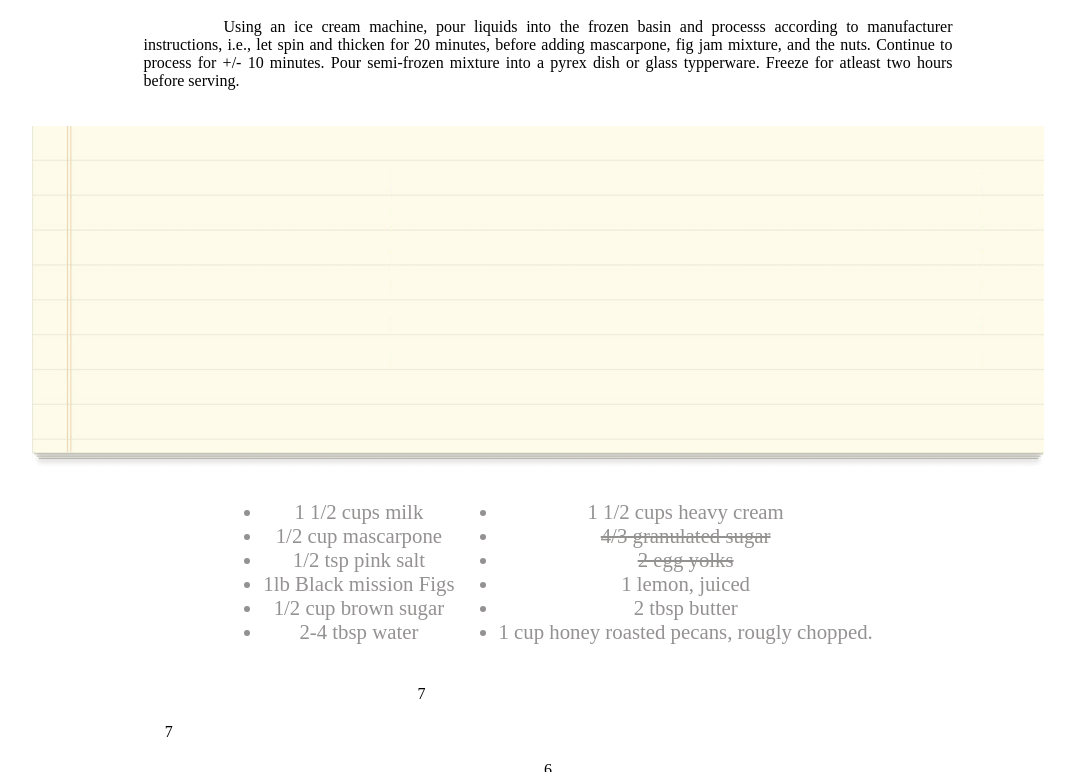
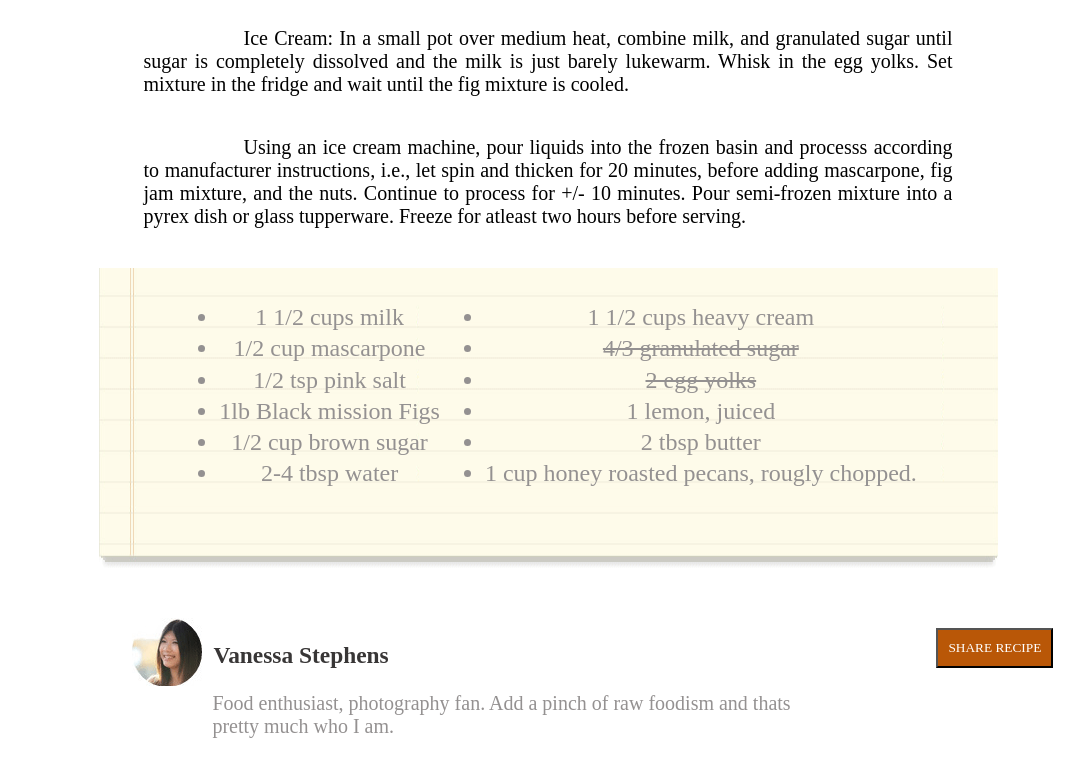
Before and after one commit to ScottDenton/Chocolate-Pizza, a plain HTML site: page index.html in a window 1280 px wide. Shown: the part 1011-1783 px from the top of the page, without its empty margins (102-1186 px from the left). Drawn offline with Linux system fonts and the light colour scheme.

Commit message:
shopping list and author details completed

```diff
--- a/index.html
+++ b/index.html
@@ -3,8 +3,10 @@
         <title>Chocolate Pizza Box CSS</title>
         <link href= "style.css" type = "text/css" rel = "stylesheet">
     </head>
+
     <body>
         <div class = "grid-outline">
+
             <div id = "row-1" class = "row-1">
                 <div class = "col-1"> <img src = "Assets\logo.png" alt = "logo"> </div>
                 <div class = "col-1"><h4>Delicious</h4><p>The best food blog on the web.</p> </div>
@@ -24,14 +26,12 @@
                 <div class = "col-2">
                     <p>For the fig-swirl: Melt butter over medium heat in a saucepan. Add brown sugar and stir to dissolve. Halve all of the figs and toss in the saucepan with water and lemon juice. Cook over medium heat, stirring frequently, intil you have a chunky-jammy mixture. Add salt with one or two stirs, set aside and let cool completely. </p>
                     <p> Ice Cream: In a small pot over medium heat, combine milk, and granulated sugar until sugar is completely dissolved and the milk is just barely lukewarm. Whisk in the egg yolks. Set mixture in the fridge and wait until the fig mixture is cooled.</p>
-                    <p>Using an ice cream machine, pour liquids into the frozen basin and processs according to manufacturer instructions, i.e., let spin and thicken for 20 minutes, before adding mascarpone, fig jam mixture, and the nuts. Continue to process for +/- 10 minutes. Pour semi-frozen mixture into a pyrex dish or glass typperware. Freeze for atleast two hours before serving.</p>
+                    <p>Using an ice cream machine, pour liquids into the frozen basin and processs according to manufacturer instructions, i.e., let spin and thicken for 20 minutes, before adding mascarpone, fig jam mixture, and the nuts. Continue to process for +/- 10 minutes. Pour semi-frozen mixture into a pyrex dish or glass tupperware. Freeze for atleast two hours before serving.</p>
 
                 </div>
             </div>
 
-            <div id = "row-5" class = "row-2">
-                 <img id= "bg-image" src= "Assets\list-bg.png" alt = "shopping list" >
-                <div class = "col-2 list">
+            <div id = "row-5" class = "col-2 list">
                     <ul >
                         <li>1 1/2 cups milk</li>
                         <li>1/2 cup mascarpone</li>
@@ -46,27 +46,35 @@
                         <li><strike>2 egg yolks</strike></li>
                         <li>1 lemon, juiced</li>
                         <li>2 tbsp butter</li>
-                        <li>1 cup honey roasted pecans, rougly chopped.</li>
+                        <li>1 cup honey roasted pecans,  rougly chopped.</li>
                     </ul>
+
             </div>
 
 
-            <div class = "row-1">
-                <div class = "col-4"> 7</div>
-                <div class = "col-1">7 </div>
+
+            <div id = "row-6" >
+                <div class = "col-5"> <img class ="author" src = "Assets/van-pic.png" alt="Vanessa Stephens">
+                    <h3 class="author-name">Vanessa Stephens</h3> <p class ="about">Food enthusiast, photography fan. Add a pinch of raw foodism and thats<br> pretty much who I am.</p>
+                </div>
+
+                <div class = col-6><input class ="recipe" type = button value="Share Recipe">
+                </div>
+
             </div>
 
-            <div class = "row-1">
-                <div class = "col-2"> 6</div>
+            <div id = "row-7" class = "row-1">
+                <div class = "col-2"> <img src = "Assets/small-logo.png">
+                    <p class ="copyright"> Delicious &copy;. All Rights Reserved. <br> Proudly published with Ghost.</p>
+
+                    </p>
+                </div>
 
             </div>
 
         </div>
 
 
-
-
-
     </body>
 
 
--- a/style.css
+++ b/style.css
@@ -5,6 +5,7 @@
     text-align:center;
     padding-left:10%;
     padding-right:10%;
+    font-size:20px;
 
 
 }
@@ -32,6 +33,20 @@
 
 }
 
+.col-5 {
+    padding-left:80px;
+    padding-right:0px;
+    padding-top:50px;
+    width:70%;
+
+}
+
+.col-6{
+
+    width:15%;
+
+}
+
  .row-1 {
    height: 7.69%;
    max-height: 7.69%;
@@ -53,6 +68,7 @@ text-align:left;
 }
 #row-1 p{
     text-transform: uppercase;
+
 }
 #row-2 {
     text-align: left;
@@ -62,20 +78,70 @@ text-align:left;
 #row-4 p{
     text-align:justify;
     text-indent: 5em;
-   padding:10px 10% 10px 10%;
+    padding:10px 10% 10px 10%;
     }
 
-    #pizza {
-        width: 80%;
+#row-5 {
+    background-image: url("list-bg.png");
+    background-position: center;
+    background-repeat: no-repeat;
+    height:280px;
+    width:100%;
+
+}
+
+#row-6{
+
+    width:80%;
+    text-align:left;
+
+}
+
+
+
+#pizza {
+    width: 80%;
     }
 
-#bg-image{
-    position:relative;
-    width:100%;
+ul{
+    line-height: 1.3em;
+    display:inline-block;
+    font-size: 1.2em;
+    color:rgb(148, 145, 145)
 }
 
-ul{
-   display:inline-block;
-   font-size: 1.3em;
-   color:rgb(148, 145, 145)
+#row-6{
+    color:rgb(148, 145, 145);
+    padding-top:5px;
+    display: inline;
+
 }
+.author{
+    float:left;
+    padding-left:20px;
+    padding-right:10px;
+}
+.author-name{
+    color: rgb(56, 54, 54)
+}
+
+.about{
+    margin-left:100px;
+
+}
+.recipe{
+    background-color:rgb(185, 87, 7);
+    color:white;
+    text-transform: uppercase;
+
+    padding:10px;
+    position:relative;
+    left:70%;
+    top:50px;
+    font-family: 'Times New Roman', Times, serif
+}
+
+.copyright {
+    font-size: 0.8em;
+    color:rgba(148, 145, 145, 0.5);
+}
```
Also changed, not shown: list-bg.png (renamed from Assets/list-bg.png).
